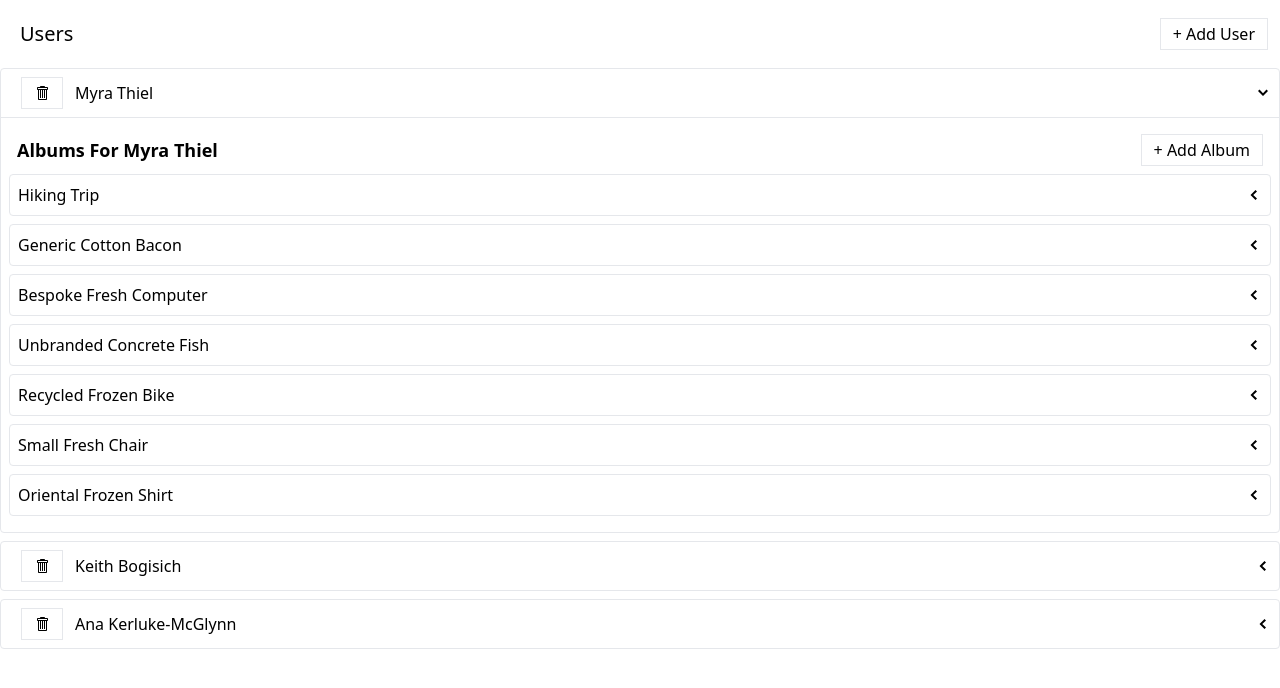
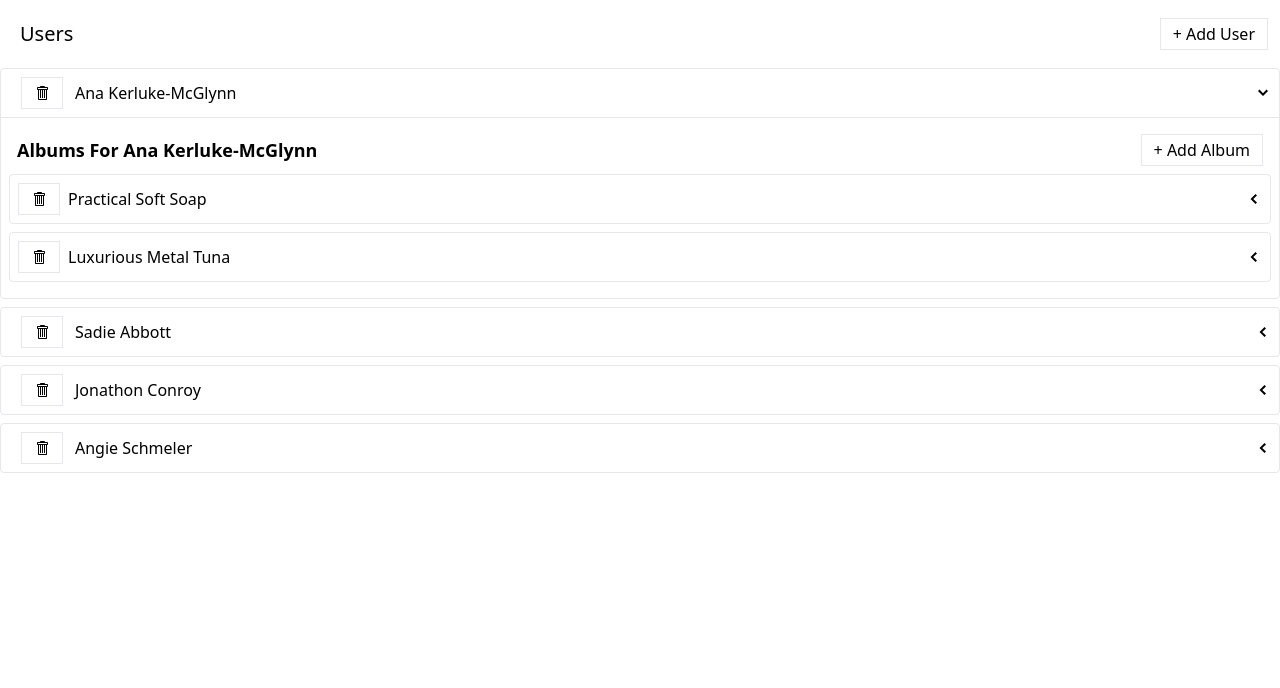
Before and after one commit to W84Bee/media2, a React (Create React App) app: page / in a window 1280 px wide. Both pictures are taken after a click on the element 1263 px from the left and 93 px from the top of the page. Shown: the top 688 px of the page. Built offline with nearby package versions, Linux system fonts and the light colour scheme; data requests are answered from the project's data file.

Commit message:
Tags
- Getting Clever with Cache Tags
- More Clever Tag Implementation
Component
- AlbumsListItem.js

```diff
--- a/db.json
+++ b/db.json
@@ -1,54 +1,23 @@
 {
   "users": [
     {
-      "id": 1,
-      "name": "Myra Thiel"
+      "name": "Ana Kerluke-McGlynn",
+      "id": 7
     },
     {
-      "name": "Keith Bogisich",
-      "id": 6
+      "name": "Sadie Abbott",
+      "id": 8
     },
     {
-      "name": "Ana Kerluke-McGlynn",
-      "id": 7
+      "name": "Jonathon Conroy",
+      "id": 9
+    },
+    {
+      "name": "Angie Schmeler",
+      "id": 10
     }
   ],
   "albums": [
-    {
-      "id": 10,
-      "title": "Hiking Trip",
-      "userId": 1
-    },
-    {
-      "userId": 1,
-      "title": "Generic Cotton Bacon",
-      "id": 11
-    },
-    {
-      "userId": 1,
-      "title": "Bespoke Fresh Computer",
-      "id": 12
-    },
-    {
-      "userId": 1,
-      "title": "Unbranded Concrete Fish",
-      "id": 13
-    },
-    {
-      "userId": 6,
-      "title": "Recycled Granite Car",
-      "id": 14
-    },
-    {
-      "userId": 7,
-      "title": "Small Concrete Computer",
-      "id": 15
-    },
-    {
-      "userId": 6,
-      "title": "Generic Cotton Shoes",
-      "id": 16
-    },
     {
       "userId": 7,
       "title": "Practical Soft Soap",
@@ -60,19 +29,44 @@
       "id": 18
     },
     {
-      "userId": 1,
-      "title": "Recycled Frozen Bike",
-      "id": 19
-    },
-    {
-      "userId": 1,
-      "title": "Small Fresh Chair",
+      "userId": 8,
+      "title": "Small Frozen Tuna",
       "id": 20
     },
     {
-      "userId": 1,
-      "title": "Oriental Frozen Shirt",
+      "userId": 8,
+      "title": "Refined Cotton Gloves",
       "id": 21
+    },
+    {
+      "userId": 9,
+      "title": "Licensed Frozen Bike",
+      "id": 22
+    },
+    {
+      "userId": 9,
+      "title": "Recycled Concrete Bike",
+      "id": 23
+    },
+    {
+      "userId": 9,
+      "title": "Handmade Soft Bacon",
+      "id": 24
+    },
+    {
+      "userId": 10,
+      "title": "Sleek Plastic Towels",
+      "id": 25
+    },
+    {
+      "userId": 10,
+      "title": "Awesome Metal Ball",
+      "id": 26
+    },
+    {
+      "userId": 10,
+      "title": "Generic Metal Sausages",
+      "id": 27
     }
   ],
   "photos": []
--- a/src/components/AlbumsList.js
+++ b/src/components/AlbumsList.js
@@ -2,9 +2,10 @@ import {useAddAlbumMutation, useFetchAlbumsQuery} from "../store";
 import Skeleton from "./Skeleton";
 import ExpandablePanel from "./ExpandablePanel";
 import Button from "./Button";
+import AlbumsListItem from "./AlbumsListItem";
 
 function AlbumsList({ user }) {
-   const {data, error, isLoading} = useFetchAlbumsQuery(user);
+   const {data, error, isFetching} = useFetchAlbumsQuery(user);
    const [addAlbum, results] = useAddAlbumMutation();
 
 
@@ -13,16 +14,13 @@ function AlbumsList({ user }) {
    };
 
    let content;
-   if (isLoading) {
+   if (isFetching) {
       content = <Skeleton className="h-10 w-full" times={3} />
    } else if (error) {
       content = <div>Error loading albums</div>;
    } else {
       content = data.map(album => {
-         const header = <div>{album.title}</div>
-         return (<ExpandablePanel key={album.id} header={header}>
-            List of photos in the album
-         </ExpandablePanel>);
+         return <AlbumsListItem key={album.id} album={album} />;
       });
    }
 
--- a/src/components/AlbumsListItem.js
+++ b/src/components/AlbumsListItem.js
@@ -0,0 +1,25 @@
+import ExpandablePanel from "./ExpandablePanel";
+import Button from "./Button";
+import {GoTrashcan} from "react-icons/go";
+import {useRemoveAlbumMutation} from "../store";
+
+function AlbumsListItem({album}) {
+    const [removeAlbum, results] = useRemoveAlbumMutation(album);
+    const handleRemoveAlbum = () => {
+        removeAlbum(album);
+    };
+
+    const header = (
+        <>
+        <Button className="mr-2" loading={results.isLoading} onClick={handleRemoveAlbum}><GoTrashcan /></Button>
+            {album.title}
+        </>
+    );
+    return (
+        <ExpandablePanel key={album.id} header={header}>
+        List of photos in the album
+        </ExpandablePanel>
+    );
+}
+
+export default AlbumsListItem;
--- a/src/store/apis/albumsApi.js
+++ b/src/store/apis/albumsApi.js
@@ -19,9 +19,20 @@ const albumsApi = createApi({
     }),
     endpoints(build) {
         return {
+            removeAlbum: build.mutation({
+                invalidatesTags: (result, error, album) => {
+                    return [{ type: 'Album', id: album.id }];
+                },
+                query: (album) => {
+                    return {
+                        url: `/albums/${album.id}`,
+                        method: 'DELETE'
+                    };
+                }
+            }),
             addAlbum: build.mutation({
                 invalidatesTags: (result, error, user) => {
-                    return [{type: 'Album', id: user.id}];
+                    return [{type: 'UsersAlbums', id: user.id}];
                 },
                 query: (user) => {
                     return {
@@ -36,7 +47,11 @@ const albumsApi = createApi({
             }),
             fetchAlbums: build.query({
                 providesTags: (result, error, user) => {
-                    return [{type: 'Album', id: user.id}];
+                    const tags = result.map(album => {
+                        return { type: 'Album', id: album.id }
+                    });
+                    tags.push({ type: 'UsersAlbums', id: user.id});
+                    return tags;
                 },
                 query: (user) => {
                     return {
@@ -54,6 +69,7 @@ const albumsApi = createApi({
 
 export const {
     useFetchAlbumsQuery,
-    useAddAlbumMutation
+    useAddAlbumMutation,
+    useRemoveAlbumMutation,
 } = albumsApi;
 export { albumsApi };
--- a/src/store/index.js
+++ b/src/store/index.js
@@ -20,5 +20,6 @@ export * from './thunks/addUser';
 export * from './thunks/removeUser';
 export {
     useFetchAlbumsQuery,
-    useAddAlbumMutation
+    useAddAlbumMutation,
+    useRemoveAlbumMutation
 } from './apis/albumsApi';
```
